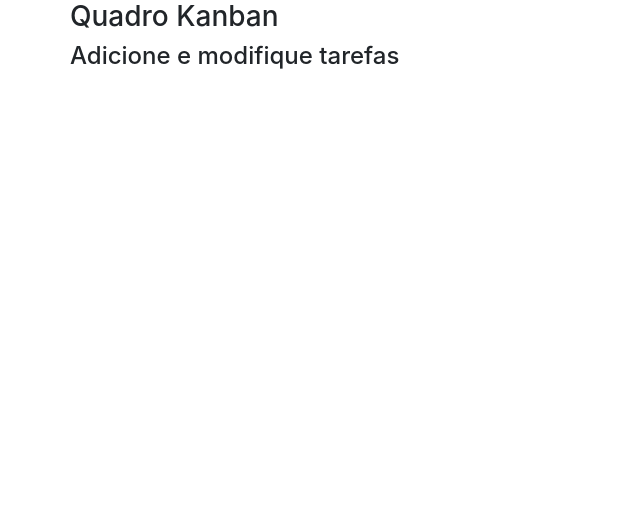
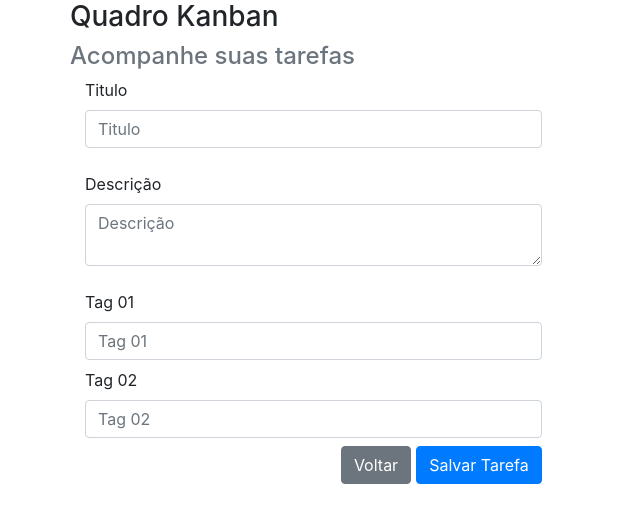
Before and after one commit to gabriel-nlima/kanban-app, a React (Create React App) app: page /adicionar in a window 1280 px wide. Shown: the top 522 px of the page, without its empty margins (0-640 px from the left). Built offline with nearby package versions, Linux system fonts and the light colour scheme; no server answers.

Commit message:
melhorias

```diff
--- a/public/index.html
+++ b/public/index.html
@@ -1,17 +1,23 @@
 <!DOCTYPE html>
-<html lang="en">
+<html lang="pt-br">
 	<head>
 		<meta charset="utf-8" />
+		<meta
+			name="description"
+			content="Quadro Kanban com react, redux, react-router-dom, api com framework Fastify, rodando no nodejs e banco de dados mongodb"
+		/>
+		<meta
+			name="keywords"
+			content="JavaScript, ReactJS, Redux, Fastify, Node"
+		/>
+		<meta name="author" content="Gabriel Lima" />
 		<link rel="shortcut icon" href="%PUBLIC_URL%/favicon.ico" />
 		<meta
 			name="viewport"
 			content="width=device-width, initial-scale=1, shrink-to-fit=no"
 		/>
 		<meta name="theme-color" content="#000000" />
-    <!--
-      manifest.json provides metadata used when your web app is added to the
-      homescreen on Android. See https://developers.google.com/web/fundamentals/web-app-manifest/
-    -->
+
 		<link rel="manifest" href="%PUBLIC_URL%/manifest.json" />
 		<!--
       Notice the use of %PUBLIC_URL% in the tags above.
@@ -22,20 +28,10 @@
       work correctly both with client-side routing and a non-root public URL.
       Learn how to configure a non-root public URL by running `npm run build`.
     -->
-    <title>React App</title>
+		<title>Quadro Kanban</title>
 	</head>
 	<body>
 		<noscript>You need to enable JavaScript to run this app.</noscript>
 		<div id="root"></div>
-    <!--
-      This HTML file is a template.
-      If you open it directly in the browser, you will see an empty page.
-
-      You can add webfonts, meta tags, or analytics to this file.
-      The build step will place the bundled scripts into the <body> tag.
-
-      To begin the development, run `npm start` or `yarn start`.
-      To create a production bundle, use `npm run build` or `yarn build`.
-    -->
 	</body>
 </html>
--- a/src/components/FormTarefa.jsx
+++ b/src/components/FormTarefa.jsx
@@ -1,12 +1,16 @@
 import React from 'react'
+import { Link } from 'react-router-dom'
+import { withRouter } from 'react-router-dom'
 
 const FormTarefa = ({ handleSubmit, handleChange, tarefa }) => {
 	return (
 		<form onSubmit={handleSubmit} className='needs-validation'>
 			<div className='form-row'>
-				<div className='col-4'>
+				<div className='form-group col-5'>
+					<label htmlFor='titulo'>Titulo</label>
 					<input
 						name='titulo'
+						id='titulo'
 						type='text'
 						className='form-control mb-2 mr-sm-2'
 						onChange={handleChange}
@@ -17,9 +21,14 @@ const FormTarefa = ({ handleSubmit, handleChange, tarefa }) => {
 						required
 					/>
 				</div>
-				<div className='col-5'>
-					<input
+			</div>
+			<div className='form-row'>
+				<div className='form-group col-5'>
+					<label htmlFor='descricao'>Descrição</label>
+					<textarea
+						rows='2'
 						name='conteudo'
+						id='descricao'
 						type='text'
 						className='form-control mb-2 mr-sm-2'
 						onChange={handleChange}
@@ -29,8 +38,47 @@ const FormTarefa = ({ handleSubmit, handleChange, tarefa }) => {
 						value={tarefa.conteudo || ''}
 					/>
 				</div>
-				<div className='col-3'>
-					<button type='submit' className='btn btn-primary'>
+			</div>
+			<div className='form-row'>
+				<div className='col-5'>
+					<label htmlFor='tag1'>Tag 01</label>
+					<input
+						id='tag1'
+						name='tag1'
+						type='text'
+						className='form-control mb-2 mr-sm-2'
+						onChange={handleChange}
+						placeholder='Tag 01'
+						value={tarefa.tag1 || ''}
+						maxLength='15'
+					/>
+				</div>
+			</div>
+			<div className='form-row'>
+				<div className='col-5'>
+					<label htmlFor='tag2'>Tag 02</label>
+					<input
+						id='tag2'
+						name='tag2'
+						type='text'
+						className='form-control mb-2 mr-sm-2'
+						onChange={handleChange}
+						placeholder='Tag 02'
+						value={tarefa.tag2 || ''}
+						maxLength='15'
+					/>
+				</div>
+			</div>
+			<div className='form-row text-right'>
+				<div className='col-5'>
+					<Link to='/' className='btn btn-secondary'>
+						Voltar
+					</Link>
+					<button
+						type='submit'
+						style={{ marginLeft: 5 }}
+						className='btn btn-primary'
+					>
 						Salvar Tarefa
 					</button>
 				</div>
@@ -39,4 +87,4 @@ const FormTarefa = ({ handleSubmit, handleChange, tarefa }) => {
 	)
 }
 
-export default FormTarefa
+export default withRouter(FormTarefa)
--- a/src/components/Header.jsx
+++ b/src/components/Header.jsx
@@ -5,7 +5,7 @@ const Header = () => {
 		<div className='row'>
 			<header className='text-left'>
 				<h3>Quadro Kanban</h3>
-				<h4>Adicione e modifique tarefas</h4>
+				<h4 className='text-muted'>Acompanhe suas tarefas</h4>
 			</header>
 		</div>
 	)
--- a/src/components/Tarefa.jsx
+++ b/src/components/Tarefa.jsx
@@ -2,7 +2,7 @@ import React from 'react'
 import { Link } from 'react-router-dom'
 import PropTypes from 'prop-types'
 
-const Tarefa = ({ tarefa, acao, onClickAction }) => {
+const Tarefa = ({ tarefa, acao, onClickAction, props }) => {
 	return (
 		<div className='card-body text-center'>
 			<h5 className='card-title'>{tarefa.titulo}</h5>
@@ -15,6 +15,26 @@ const Tarefa = ({ tarefa, acao, onClickAction }) => {
 					? ''
 					: 'Concluido em: ' + tarefa.concluidoEm}
 			</p>
+			<p className='card-text text-center'>
+				{tarefa.tag1 === undefined ? (
+					''
+				) : (
+					<span
+						className='badge badge-pill badge-light'
+						style={{ marginRight: 5 }}
+					>
+						{tarefa.tag1}
+					</span>
+				)}
+				{tarefa.tag2 === undefined ? (
+					''
+				) : (
+					<span className='badge badge-pill badge-light'>
+						{tarefa.tag2}
+					</span>
+				)}
+			</p>
+
 			<Link
 				style={{ marginRight: 5 }}
 				to={{ pathname: '/editar', state: { tarefa } }}
@@ -35,6 +55,8 @@ Tarefa.propTypes = {
 	tarefa: PropTypes.shape({
 		titulo: PropTypes.string.isRequired,
 		conteudo: PropTypes.string,
+		tag1: PropTypes.string,
+		tag2: PropTypes.string,
 		adicionadoEm: PropTypes.string.isRequired,
 		concluidoEm: PropTypes.string,
 	}).isRequired,
@@ -44,4 +66,5 @@ Tarefa.propTypes = {
 	}).isRequired,
 	onClickAction: PropTypes.func.isRequired,
 }
+
 export default Tarefa
--- a/src/containers/AddTarefaContainer.jsx
+++ b/src/containers/AddTarefaContainer.jsx
@@ -1,6 +1,8 @@
 import React from 'react'
 import AddTarefa from '../components/FormTarefa'
 import { addTarefa } from '../redux/actions/actions'
+
+import { withRouter } from 'react-router-dom'
 
 import { connect } from 'react-redux'
 
@@ -26,6 +28,7 @@ class AddTarefaContainer extends React.Component {
 	submitTarefa(e) {
 		this.props.addTarefa(this.state.tarefa)
 		this.setState({ tarefa: [] })
+		this.props.history.push('/')
 		e.preventDefault()
 	}
 
@@ -55,7 +58,9 @@ const mapDispatchToProps = (dispatch) => {
 	}
 }
 
-export default connect(
-	mapStateToProps,
-	mapDispatchToProps
-)(AddTarefaContainer)
+export default withRouter(
+	connect(
+		mapStateToProps,
+		mapDispatchToProps
+	)(AddTarefaContainer)
+)
--- a/src/containers/EditarTarefaContainer.jsx
+++ b/src/containers/EditarTarefaContainer.jsx
@@ -16,7 +16,6 @@ export class EditarTarefaContainer extends React.Component {
 		}
 		this.handleInputChange = this.handleInputChange.bind(this)
 		this.submitTarefa = this.submitTarefa.bind(this)
-		this.voltar = this.voltar.bind(this)
 	}
 
 	componentDidMount() {
@@ -36,10 +35,6 @@ export class EditarTarefaContainer extends React.Component {
 		e.preventDefault()
 	}
 
-	voltar() {
-		this.props.history.push('/')
-	}
-
 	render() {
 		return (
 			<React.Fragment>
@@ -48,14 +43,6 @@ export class EditarTarefaContainer extends React.Component {
 					handleSubmit={this.submitTarefa}
 					tarefa={this.state.tarefa}
 				/>
-
-				<button
-					className='btn btn-secondary'
-					data-testid='btnVoltar'
-					onClick={() => this.voltar()}
-				>
-					Voltar
-				</button>
 			</React.Fragment>
 		)
 	}
--- a/src/containers/TarefasContainer.jsx
+++ b/src/containers/TarefasContainer.jsx
@@ -6,7 +6,6 @@ import { Link } from 'react-router-dom'
 
 import { getAllTarefas, trocaStatus } from '../redux/actions/actions'
 import { connect } from 'react-redux'
-import AddTarefaContainer from './AddTarefaContainer'
 
 import PropTypes from 'prop-types'
 
@@ -39,13 +38,13 @@ export class TarefasContainer extends React.Component {
 				return []
 			}
 			if (tarefa.status === status.FAZER) {
-				tarefasAFazer.unshift(tarefa)
+				tarefasAFazer.push(tarefa)
 			} else if (tarefa.status === status.FAZENDO) {
-				tarefasSendoFeitas.unshift(tarefa)
+				tarefasSendoFeitas.push(tarefa)
 			} else if (tarefa.status === status.CONCLUIDO) {
-				tarefasConcluidas.unshift(tarefa)
+				tarefasConcluidas.push(tarefa)
 			} else if (tarefa.status === status.ARQUIVADO) {
-				tarefasArquivadas.unshift(tarefa)
+				tarefasArquivadas.push(tarefa)
 			}
 			return { tarefasAFazer, tarefasSendoFeitas, tarefasConcluidas }
 		})
@@ -84,18 +83,27 @@ export class TarefasContainer extends React.Component {
 
 		return (
 			<React.Fragment>
-				<AddTarefaContainer />
 				<div className='row text-left'>
-					<div className='col-12 col-md-6 col-lg-6 col-xl-6'>
+					<div className='col-6 col-md-6 col-lg-6 col-xl-6'>
 						<h5 className='text-muted'>
-							<Link to='/arquivadas'>ARQUIVADAS:</Link>
-							<span
-								style={badgeMargin}
-								className='badge badge-pill badge-secondary'
+							<Link
+								to='/arquivadas'
+								className='btn btn-secondary'
 							>
-								{tarefasArquivadas.length}
-							</span>
+								ARQUIVADAS{' '}
+								<span
+									style={badgeMargin}
+									className='badge badge-pill badge-info'
+								>
+									{tarefasArquivadas.length}
+								</span>
+							</Link>
 						</h5>
+					</div>
+					<div className='col-6 col-md-6 col-lg-6 col-xl-6 text-right'>
+						<Link to='/adicionar' className='btn btn-primary'>
+							Adicionar nova tarefa
+						</Link>
 					</div>
 				</div>
 				<div className='row'>
--- a/src/index.js
+++ b/src/index.js
@@ -7,6 +7,7 @@ import configureStore from './redux/store/configureStore'
 import { Provider } from 'react-redux'
 import * as serviceWorker from './serviceWorker'
 import ArquivadasContainer from './containers/ArquivadasContainer'
+import AddTarefaContainer from './containers/AddTarefaContainer'
 import EditarTarefaContainer from './containers/EditarTarefaContainer'
 import TarefasContainer from './containers/TarefasContainer'
 import Header from './components/Header'
@@ -27,7 +28,13 @@ ReactDOM.render(
 				<Header />
 				<Switch>
 					<Route path='/' exact component={App} />
+
 					<Route path='/tarefas' exact component={TarefasContainer} />
+					<Route
+						path='/adicionar'
+						exact
+						component={AddTarefaContainer}
+					/>
 					<Route
 						path='/arquivadas'
 						exact
@@ -45,4 +52,4 @@ ReactDOM.render(
 	document.getElementById('root')
 )
 
-serviceWorker.unregister()
+serviceWorker.register()
--- a/src/redux/reducers/reducers.js
+++ b/src/redux/reducers/reducers.js
@@ -26,7 +26,7 @@ function getTarefas(state, action) {
 function addTarefa(state, action) {
 	return {
 		...state,
-		tarefas: [...state.tarefas, action.tarefa],
+		tarefas: [action.tarefa, ...state.tarefas],
 	}
 }
 
```
Also changed, not shown: 1 other file (tests, documents, lock files or other folders). Lines whose indentation alone changed are shown as unchanged.
